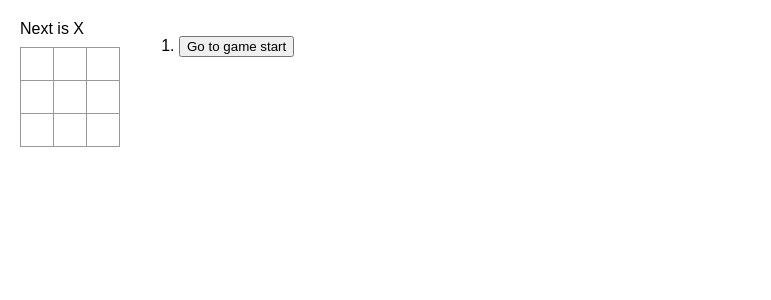
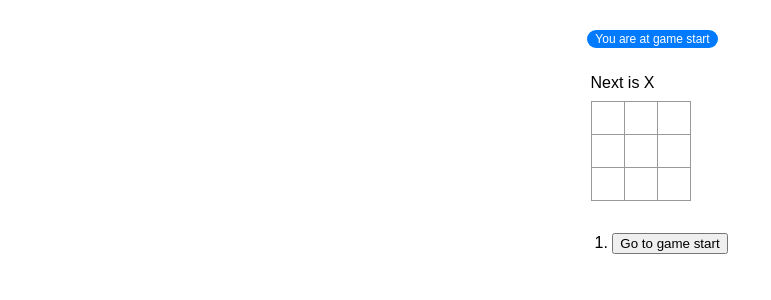
Before and after one commit to karagiannis/react_tesning, a React (Vite) app in the folder tic-tac-toe-app/: page / in a window 1280 px wide. Shown: the top 300 px of the page, without its empty margins (0-771 px from the left). Built offline with nearby package versions, Linux system fonts and the light colour scheme.

Commit message:
Lag till övning 1

```diff
--- a/tic-tac-toe-app/src/App.jsx
+++ b/tic-tac-toe-app/src/App.jsx
@@ -1,89 +1,42 @@
 import { useState } from "react";
 
-// --- Square.jsx ---
 
-/**
- * Square-komponenten är en "presentational" eller "dumb" komponent.
- * Den visar ett värde ('value') och anropar en funktion ('onSquareClick')
- * när den klickas på. Den hanterar inget eget tillstånd (state).
- * @param {Object} props - Objektet som innehåller props som skickas till komponenten.
- * @param {string | null} props.value - Värdet som ska visas i rutan ('X', 'O', eller null).
- * @param {Function} props.onSquareClick - Funktionen som anropas när rutan klickas på.
- */
 function Square({ value, onSquareClick }) {
-  // Komponenten tar emot 'props' som argument.
-  // Inget lokalt state används här; allt tillstånd hanteras av en förälderkomponent.
 
   return (
-    // onClick-prop på button-elementet är en inbyggd DOM-händelse.
-    // När användaren klickar, anropas funktionen 'onSquareClick' som skickades som prop.
     <button className="square" onClick={onSquareClick}>
-      {/* Visar värdet som skickades som prop */}
       {value}
     </button>
   );
 }
 
-// --- Board.jsx ---
 
-/**
- * Board-komponenten är en mellanliggande komponent ("smart" eller "container" komponent).
- * Den hanterar logiken för ett spelbräde med 9 rutor.
- * Den tar emot nödvändigt tillstånd och callbacks från sin förälder (Game).
- * Den skickar ner enkla värden och callback-funktioner till Square-komponenterna.
- * @param {Object} props - Objektet som innehåller props som skickas till komponenten.
- * @param {boolean} props.xIsNext - Anger om det är 'X':s tur.
- * @param {Array<(string|null)>} props.c_squares - En array med 9 element som representerar brädets tillstånd.
- * @param {Function} props.onPlay - Callback-funktion som anropas när ett drag görs.
- */
 function Board({ xIsNext, c_squares, onPlay }) {
-  // Komponenten tar emot 'props' som argument.
-  // Inget lokalt state definieras här; det hanteras av föräldern 'Game'.
 
-  /**
-   * Hanterar klick på en ruta.
-   * Den här funktionen är en "event handler" som körs när en Square klickas på.
-   * Den uppdaterar brädets tillstånd och anropar förälderns callback.
-   * @param {number} i - Index för den ruta som klickades på (0-8).
-   */
   function HandleClick(i) {
-    // 'Guard clause': Om rutan redan har ett värde eller om det finns en vinnare, gör ingenting.
     if (c_squares[i] || calculateWinner(c_squares)) return;
 
-    // Skapar en kopia av 'c_squares'-arrayen för att undvika att mutera den ursprungliga.
-    // Detta är viktigt i React för att säkerställa korrekt rendering och undvika biverkningar.
     const tempSquares = c_squares.slice();
-    // Bestämmer vilket värde som ska sättas baserat på 'xIsNext'.
     tempSquares[i] = xIsNext ? "X" : "O";
 
-    // Anropar 'onPlay'-callbacken som skickades från föräldern (Game)
-    // och skickar med det uppdaterade brädets tillstånd.
     onPlay(tempSquares);
   }
 
-  // --- Intern logik för att beräkna status ---
 
-  // Anropar hjälpfunktionen för att se om någon har vunnit.
   const winner = calculateWinner(c_squares);
 
-  // Beräknar statusmeddelandet som ska visas.
   let status;
   if (winner) {
     status = "The winner is " + winner;
   } else {
-    // Använder 'xIsNext' för att bestämma nästa spelare.
     const nextPlayer = xIsNext ? "X" : "O";
     status = "Next is " + nextPlayer;
   }
-  // --- Slut på intern logik ---
 
   return (
     <>
-      {/* Visar statusmeddelandet */}
       <div className="status">{status}</div>
       <div className="board-row">
-        {/* Skapar 9 Square-komponenter och skickar ner värden och callbacks som props. */}
-        {/* Arrow functions används för att skapa anonyma funktioner som binder index 'i'. */}
         <Square value={c_squares[0]} onSquareClick={() => HandleClick(0)} />
         <Square value={c_squares[1]} onSquareClick={() => HandleClick(1)} />
         <Square value={c_squares[2]} onSquareClick={() => HandleClick(2)} />
@@ -102,93 +55,65 @@ function Board({ xIsNext, c_squares, onPlay }) {
   );
 }
 
-// --- Game.jsx ---
+function CurrentMoveIndicator({ currentMove }) {
+  return (
+    <p className="current-move-badge">
+      {currentMove === 0 ? "You are at game start" : `You are at move #${currentMove}`}
+    </p>
+  );
+}
 
-/**
- * Game-komponenten är rotkomponenten och ansvarar för allt applikationstillstånd (state).
- * Den implementerar "lyfta state upp"-mönstret för Board och Square.
- * Den hanterar spelets historik och vilket drag som är aktivt.
- */
-export default function Game() {
-  // --- State Definition ---
-  // 'useState' hook används för att deklarera och hantera komponentens tillstånd.
-  // 'history' är en array av brädetillstånd. Initialt ett tomt bräde.
-  const [history, setHistory] = useState([Array(9).fill(null)]);
-  // 'currentMove' håller reda på vilket index i 'history' som är det aktuella tillståndet.
-  const [currentMove, setCurrentMove] = useState(0);
-  // --- Härledda värden (Derived State) ---
-  // Dessa värden beräknas varje gång komponenten renderas baserat på 'state'.
-  // 'currentSquares' är brädets tillstånd vid det aktuella draget.
-  const currentSquares = history[currentMove];
-  // 'xIsNext' beräknas från 'currentMove'. Jämnt tal = X:s tur.
-  const xIsNext = currentMove % 2 === 0;
 
-  // --- Event Handlers (Callbacks) ---
+function MovesList({ history, jumpTo }) {
+  const moves = history.map((element, index) => {
+    const description = index > 0
+      ? "Go to move #" + index
+      : "Go to game start";
 
-  /**
-   * Hanterar ett spel drag.
-   * Denna funktion är en callback som skickas till Board.
-   * Den uppdaterar spelets historik och vilket drag som är aktivt.
-   * @param {Array<(string|null)>} nextSquares - Det nya brädetillståndet efter draget.
-   */
-  function handlePlay(nextSquares) {
-    // Skapar en ny historik-array som klipper bort framtida drag om man går tillbaka i historiken.
-    const nextHistory = [...history.slice(0, currentMove + 1), nextSquares];
-    // Uppdaterar 'history'-statet med den nya historiken.
-    setHistory(nextHistory);
-    // Uppdaterar 'currentMove' till att peka på det senaste draget i den nya historiken.
-    setCurrentMove(nextHistory.length - 1);
-    // Notera: 'xIsNext' behöver inte uppdateras manuellt eftersom det beräknas från 'currentMove'.
-  }
-
-  /**
-   * Hoppar till ett specifikt tidigare drag i spelet.
-   * @param {number} nextMove - Indexet i 'history' att hoppa till.
-   */
-  function jumpTo(nextMove) {
-    // Uppdaterar 'currentMove'-statet, vilket implicit ändrar 'currentSquares' och 'xIsNext'.
-    setCurrentMove(nextMove);
-    // Notera: 'xIsNext' uppdateras automatiskt vid nästa render eftersom det är härlett.
-  }
-
-  // --- Rendering Logic ---
-
-  /**
-   * Skapar en lista över knappar för att navigera i spelets historik.
-   * Använder 'map' för att transformera 'history'-arrayen till en array av React-element.
-   */
-  const moves = history.map((element, index) => {
-    let description;
-    if (index > 0) {
-      description = "Go to move #" + index;
-    } else {
-      description = "Go to game start";
-    }
     return (
-      // 'key' är ett särskilt React-attribut som hjälper till med att identifiera element i listor.
-      // 'index' används här eftersom elementens ordning kan ändras, men det är inte optimalt.
-      // Ett unikt ID för varje drag vore bättre om det fanns.
       <li key={index}>
-        {/* onClick på knappen anropar 'jumpTo' med det aktuella indexet. */}
         <button onClick={() => jumpTo(index)}>{description}</button>
       </li>
     );
   });
-  // --- Slut på Rendering Logic ---
+
+  return <><ol>{moves}</ol> </>;
+}
+
+export default function Game() {
+  const [history, setHistory] = useState([Array(9).fill(null)]);
+  const [currentMove, setCurrentMove] = useState(0);
+  const currentSquares = history[currentMove];
+  const xIsNext = currentMove % 2 === 0;
+
+
+  function handlePlay(nextSquares) {
+    const nextHistory = [...history.slice(0, currentMove + 1), nextSquares];
+    setHistory(nextHistory);
+    setCurrentMove(nextHistory.length - 1);
+  }
+
+
+  function jumpTo(nextMove) {
+    setCurrentMove(nextMove);
+  }
+
 
   return (
     <div className="game">
+      <div className="move-indicator-container">
+        <CurrentMoveIndicator currentMove={currentMove} />
+      </div>
       <div className="game-board">
-        {/* Skickar ner 'state' och callbacks som props till Board-komponenten. */}
+
         <Board
-          xIsNext={xIsNext} // 'Derived state' skickas ner.
-          c_squares={currentSquares} // 'Derived state' skickas ner.
-          onPlay={handlePlay} // Callback-funktionen skickas ner.
+          xIsNext={xIsNext}
+          c_squares={currentSquares}
+          onPlay={handlePlay}
         />
       </div>
       <div className="game-info">
-        {/* Renderar listan med historikknappar. */}
-        <ol>{moves}</ol>
+        <MovesList history={history} jumpTo={jumpTo} />
       </div>
     </div>
   );
--- a/tic-tac-toe-app/src/index.css
+++ b/tic-tac-toe-app/src/index.css
@@ -82,9 +82,26 @@ body {
 }
 .game {
   display: flex;
-  flex-direction: row;
+  flex-direction: column;
+  align-items: center;
+  gap: 16px;
 }
 
 .game-info {
   margin-left: 20px;
 }
+
+.current-move-badge {
+  background-color: #007bff;
+  color: white;
+  padding: 2px 8px;
+  border-radius: 12px;
+  font-size: 12px;
+  margin: 0 0 0 25px; /* ingen marginal upp/ned, 25px till vänster */
+}
+.move-indicator-container {
+  display: flex;
+  justify-content: center;
+  width: 100%;
+  margin: 10px 0;
+}
```
